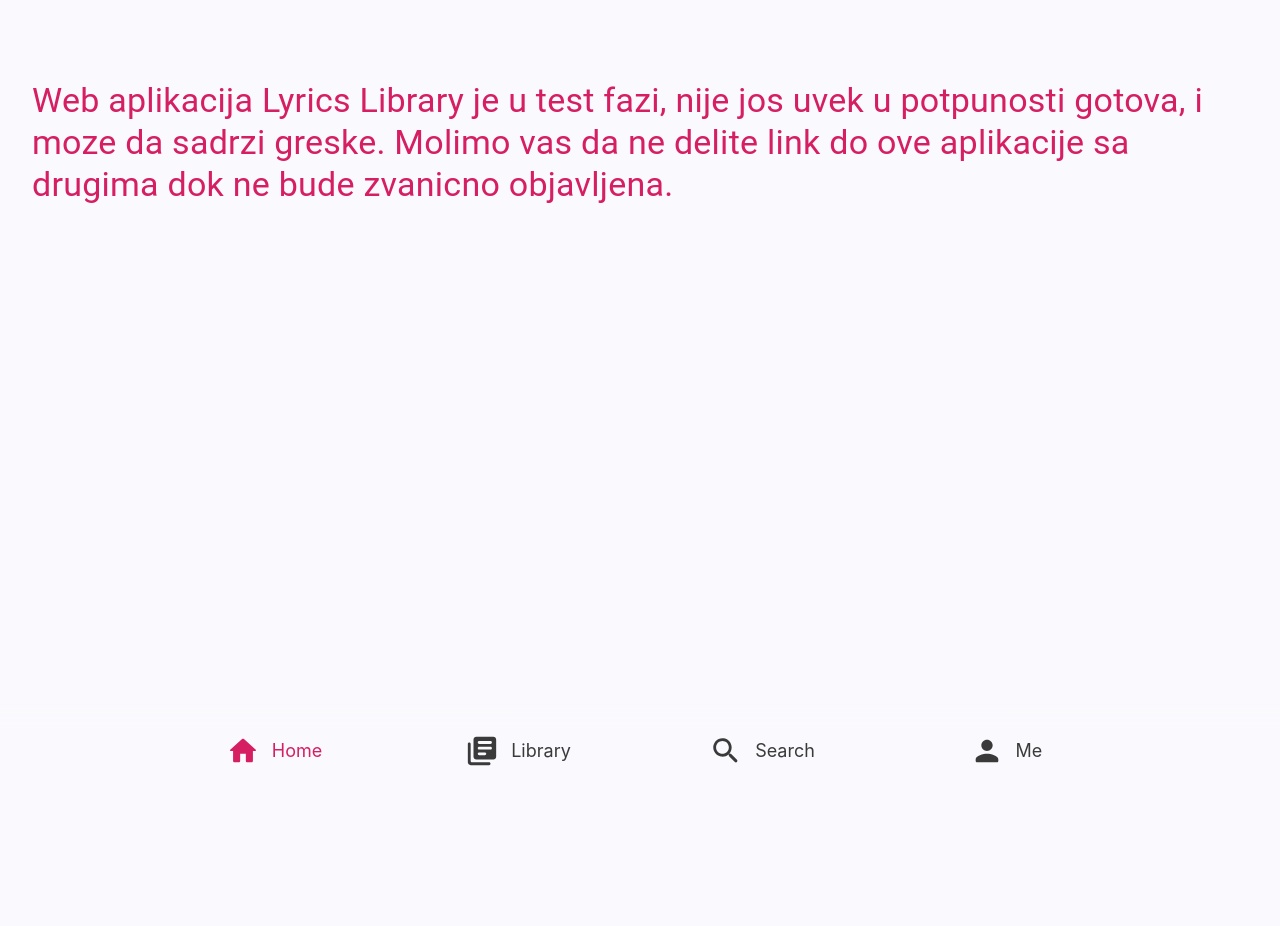
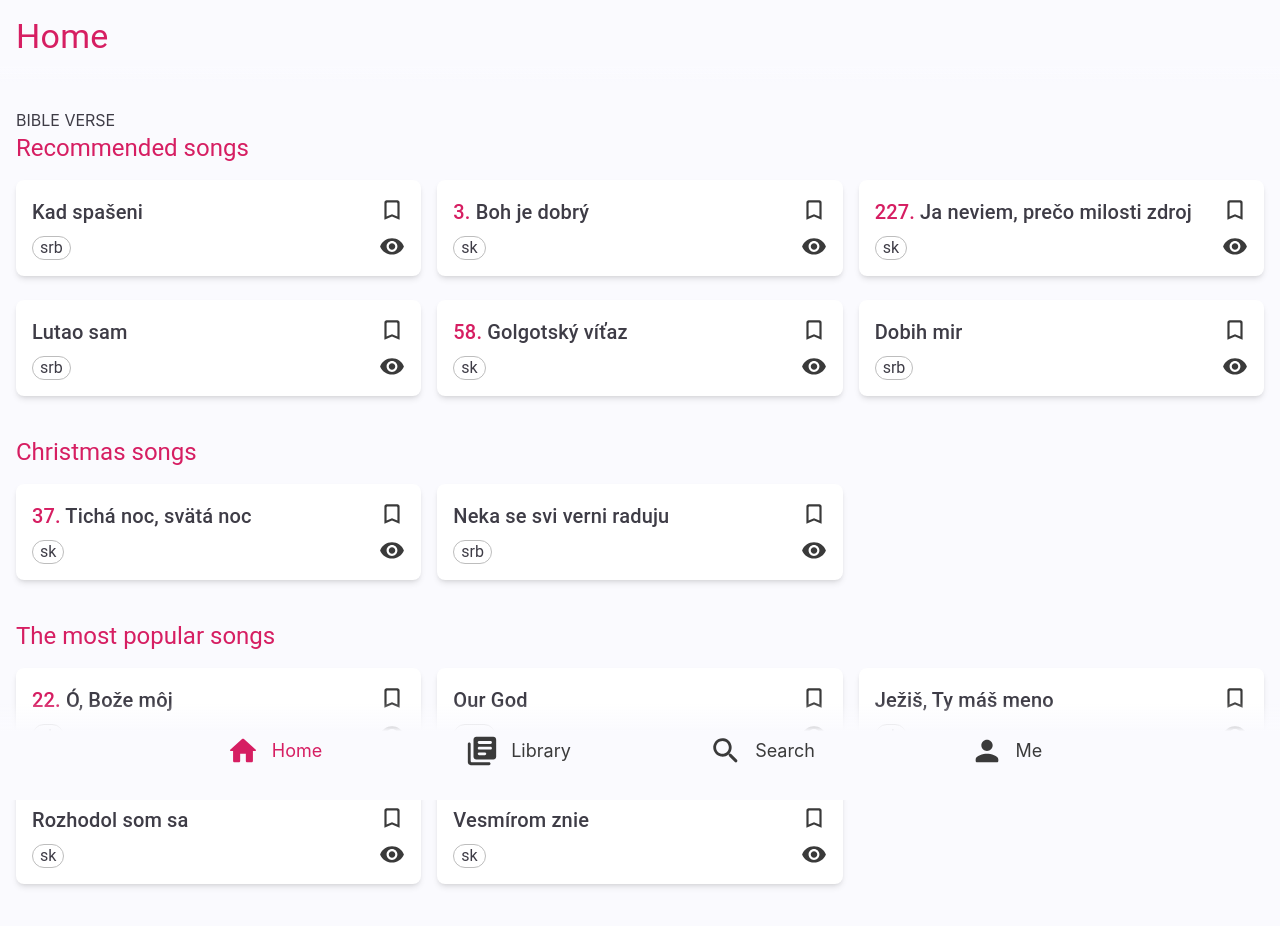
Before and after one commit to kukuckarastislav/lyrics-library, a React (Vite) app in the folder lyrics-library-react/: page / in a window 1280 px wide. Shown: the top 926 px of the page. Before the commit the page ends 800 px from the top, so only its background shows below. Built offline with nearby package versions, Linux system fonts and the light colour scheme.

Commit message:
feat: home page reccomended songs

```diff
--- a/lyrics-library-react/dev-dist/sw.js
+++ b/lyrics-library-react/dev-dist/sw.js
@@ -82,7 +82,7 @@ define(['./workbox-5357ef54'], (function (workbox) { 'use strict';
     "revision": "3ca0b8505b4bec776b69afdba2768812"
   }, {
     "url": "index.html",
-    "revision": "0.6edf9mm7kjo"
+    "revision": "0.8n3dvdrf94"
   }], {});
   workbox.cleanupOutdatedCaches();
   workbox.registerRoute(new workbox.NavigationRoute(workbox.createHandlerBoundToURL("index.html"), {
--- a/lyrics-library-react/src/components/SongCard.tsx
+++ b/lyrics-library-react/src/components/SongCard.tsx
@@ -15,13 +15,17 @@ import userSettings from '../models/UserSettings';
 
 interface SongCardProps {
   song: Song;
-  songBookUrl: string;
+  songBookUrl?: string;
   showSoongBookName?: boolean;
 }
 
 export default function SongCard(props: SongCardProps) {
   const song = props.song;
-  const songBookUrl = props.songBookUrl;
+  let songBookUrl = props.songBookUrl;
+
+  if (!songBookUrl) {
+    songBookUrl = song.songBookUrl;
+  }
 
   const [previewText, setPreviewText] = useState(false);
   const [isSongFavorite, setIsSongFavorite] = useState(userSettings.IsSongInFavorites(song.id));
--- /dev/null
+++ b/lyrics-library-react/src/models/HomeData.ts
@@ -0,0 +1,55 @@
+export class SongCollection {
+    constructor(
+        public title: string = '',
+        public songs: number[] = [],
+    ) { }
+}
+
+export class BibleVerse {
+    constructor(
+        public bibleLocation: string = '',
+        public text: string = '',
+    ) { }
+}
+
+export class HomeData {
+    constructor(
+        public songCollections: SongCollection[] = [
+            new SongCollection('Recommended songs', [2016, 1003, 1227, 2052, 1058, 2050]),
+            new SongCollection('Christmas songs', [1037, 2003]),
+            new SongCollection('The most popular songs', [1022, 4001, 3028, 3050, 3063]),
+        ],
+        public bibleVerses: BibleVerse[] = [
+            new BibleVerse('Psalm 95:1-2', 'Come, let us sing for joy to the Lord; let us shout aloud to the Rock of our salvation. Let us come before him with thanksgiving and extol him with music and song.'),
+            new BibleVerse('Psalm 100:2', 'Worship the Lord with gladness; come before him with joyful songs.'),
+            new BibleVerse('Colossians 3:16', 'Let the message of Christ dwell among you richly as you teach and admonish one another with all wisdom through psalms, hymns, and songs from the Spirit, singing to God with gratitude in your hearts.'),
+            new BibleVerse('Ephesians 5:19', 'Speak to one another with psalms, hymns and spiritual songs. Sing and make music in your heart to the Lord.'),
+            new BibleVerse('Psalm 104:33', 'I will sing to the Lord all my life; I will sing praise to my God as long as I live.'),
+            new BibleVerse('Psalm 105:2', 'Sing to him, sing praise to him; tell of all his wonderful acts.'),
+            new BibleVerse('Psalm 33:2-3', 'Praise the Lord with the harp; make music to him on the ten-stringed lyre. Sing to him a new song; play skillfully, and shout for joy.'),
+            new BibleVerse('Psalm 71:22-23', 'I will praise you with the harp for your faithfulness, my God; I will sing praise to you with the lyre, Holy One of Israel. My lips will shout for joy when I sing praise to you—I whom you have delivered.'),
+            new BibleVerse('James 5:13', 'Is anyone among you in trouble? Let them pray. Is anyone happy? Let them sing songs of praise.'),
+            new BibleVerse('Psalm 149:3', 'Let them praise his name with dancing and make music to him with timbrel and harp.'),
+            new BibleVerse('Psalm 30:4', 'Sing the praises of the Lord, you his faithful people; praise his holy name.'),
+            new BibleVerse('Psalm 96:1-2', 'Sing to the Lord a new song; sing to the Lord, all the earth. Sing to the Lord, praise his name; proclaim his salvation day after day.'),
+            new BibleVerse('Psalm 47:6', 'Sing praises to God, sing praises; sing praises to our King, sing praises.'),
+            new BibleVerse('Psalm 40:3', 'He put a new song in my mouth, a hymn of praise to our God. Many will see and fear the Lord and put their trust in him.'),
+            new BibleVerse('Psalm 30:12', 'that my heart may sing your praises and not be silent. Lord my God, I will praise you forever.'),
+            new BibleVerse('Psalm 96:2', 'Sing to the Lord, praise his name; proclaim his salvation day after day.'),
+            new BibleVerse('Psalm 95:1', 'Come, let us sing for joy to the Lord; let us shout aloud to the Rock of our salvation.'),
+        ],
+    ) { }
+
+    public getRandomBibleVerse(): BibleVerse {
+        return this.bibleVerses[Math.floor(Math.random() * this.bibleVerses.length)];
+    }
+
+    public getBibleVerseForToday(): BibleVerse {
+        const date = new Date();
+        const dayOfYear = Math.floor((date.getTime() - new Date(date.getFullYear(), 0, 0).getTime()) / 86400000);
+        return this.bibleVerses[dayOfYear % this.bibleVerses.length];
+    }
+}
+
+const homeData = new HomeData();
+export default homeData;
--- a/lyrics-library-react/src/pages/HomePage.module.scss
+++ b/lyrics-library-react/src/pages/HomePage.module.scss
@@ -1,5 +1,35 @@
 .HomePageCss{
-    div {
-        @apply mx-auto;
+    :global {
+
+        .homeContainer {
+            margin-left: 1rem;
+            margin-right: 1rem;
+            margin-top: 108px;
+        }
+
+        .topHeader{
+            @apply pt-4 pb-6 px-4;
+            width: 100%;
+            position: fixed;
+            top: 0;
+            background: var(--bg-ui-color);
+            background: linear-gradient(180deg, var(--bg-ui-color) 80%, rgba(0,0,0,0) 100%);
+
+            .libraryLabel {
+
+                color: var(--text-ui-active-color);
+            }
+        }
+
+        .songContainer{
+            @apply grid grid-cols-1 gap-2
+                sm:grid-cols-2 sm:gap-3
+                lg:grid-cols-3 lg:gap-4
+                2xl:grid-cols-4 2xl:gap-6;
+            margin-top: 1rem;
+            margin-bottom: 2rem;
+        }
+
+
     }
 }
--- a/lyrics-library-react/src/pages/HomePage.tsx
+++ b/lyrics-library-react/src/pages/HomePage.tsx
@@ -1,29 +1,41 @@
 import { Typography } from '@mui/material';
 import style from './HomePage.module.scss';
-//import InstallPWA from '../components/InstallPWA';
+
+import homeData from '../models/HomeData';
+import library from '../libraryData';
+import SongCard from '../components/SongCard';
 
 export default function HomePage() {
   return (
     <div className={style.HomePageCss}>
 
-      <div className='mt-20'>
-        <Typography variant="h4"
-          sx={{ color: 'var(--text-ui-active-color)', margin: '2rem' }}>
-          Web aplikacija Lyrics Library je u test fazi, nije jos uvek u potpunosti gotova, i moze da sadrzi greske. Molimo vas da ne delite link do ove aplikacije sa drugima dok ne bude zvanicno objavljena.
-        </Typography>
+      <div className='topHeader'>
+        <Typography variant="h4" className='libraryLabel'>Home</Typography>
       </div>
 
-      {
-        /*
-          <div className='p-8'>
-            <InstallPWA />
-          </div>
-        */
-      }
+      <div className='homeContainer'>
 
-      {/*[...Array(100).keys()].map(i => (
-        <div>Lorem ipsum dolor sit amet consectetur adipisicing elit. Odio officia dicta, quibusdam pariatur laudantium, fuga dolores quasi quod accusantium, cum repudiandae deserunt. Sequi commodi illum eligendi aliquid odio delectus debitis. {i}</div>
-      ))*/}
+        <div>BIBLE VERSE</div>
+
+        {
+          homeData.songCollections.map((collection) => (
+            <div key={collection.title}>
+              <Typography variant="h5" sx={{color: 'var(--text-ui-active-color)'}} className='libraryLabel'>{collection.title}</Typography>
+              <div className='songContainer'>
+                {
+                  collection.songs.map((song) => (
+                    <SongCard
+                      key={song}
+                      song={library.getSongBySongId(song)!}
+                    />
+                  ))
+                }
+              </div>
+            </div>
+          ))
+        }
+
+      </div>
 
     </div>
   )
--- a/lyrics-library-react/src/pages/SettingsPage.tsx
+++ b/lyrics-library-react/src/pages/SettingsPage.tsx
@@ -2,6 +2,8 @@ import { ToggleButton, ToggleButtonGroup, Typography } from '@mui/material';
 import ThemeUtils from '../utils/themeUtils';
 import style from './SettingsPage.module.scss';
 import React from 'react';
+
+import InstallPWA from '../components/InstallPWA';
 
 import userSettings from '../models/UserSettings';
 
@@ -148,6 +150,12 @@ export default function SettingsPage() {
             style={{backgroundColor: getColor().yellow.active}}
             onClick={() => handleChangeUiColor('yellow')}></div>
         </div>
+        <br /> <br />
+
+
+        <Typography variant="h6" className='pb-2'>Make this app available offline</Typography>
+        <InstallPWA />
+
 
 
 
```
